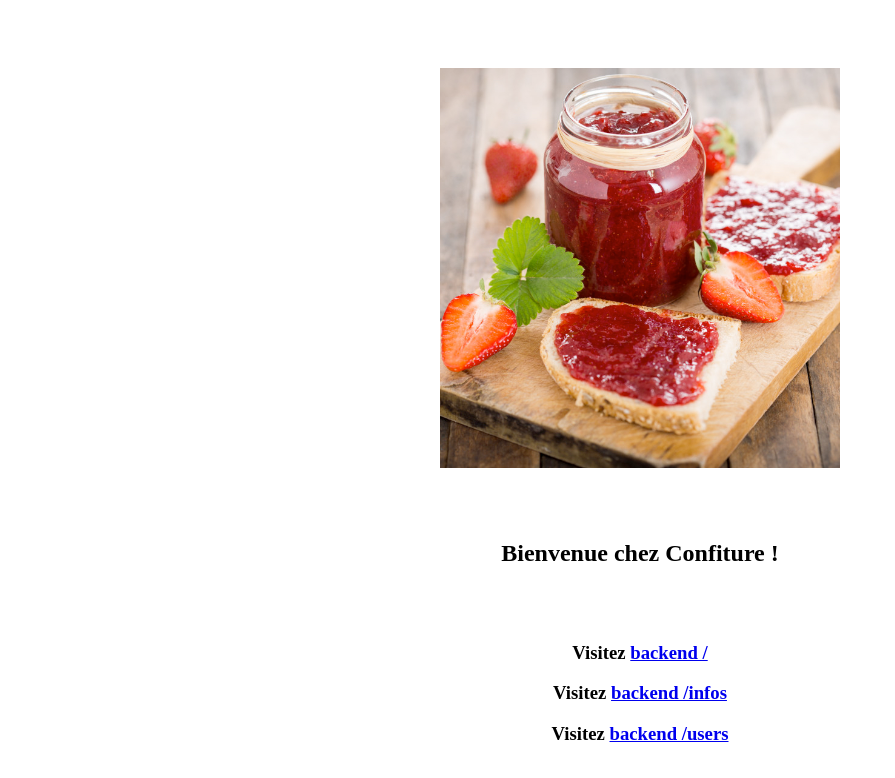
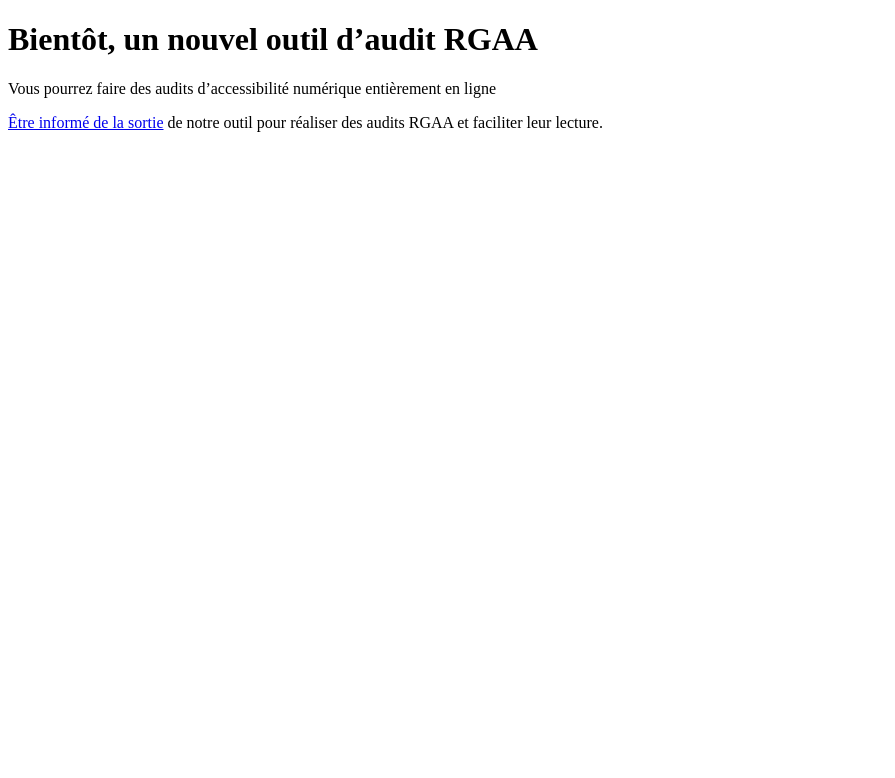
Before and after one commit to DISIC/DesignGouv-Confiture, a plain HTML site: page frontend/webapp/index.html in a window 1280 px wide. Shown: the whole page, without its empty margins (0-895 px from the left). Drawn offline with Linux system fonts and the light colour scheme.

Commit message:
Update index.html
page d’attente

```diff
--- a/frontend/webapp/index.html
+++ b/frontend/webapp/index.html
@@ -1,16 +1,18 @@
 <!DOCTYPE html>
 <html>
     <head>
-        <title>Confiture</title>
+        <meta name="robots" content="noindex, nofollow">
+        <title>Bientôt, un nouvel outil d’audit RGAA</title>
     </head>
     <body>
-        <p><br /><br /></p>
-        <img src="/images/confiture.jpg" alt="Confiture" style="display: block; margin-right: auto; margin-left: auto;" width="400">
-        <p><br /><br /></p>
-        <h2 style="text-align:center">Bienvenue chez Confiture !</h2>
-        <p><br /><br /></p>
+        <h1>Bientôt, un nouvel outil d’audit RGAA</h1>
+        <p>Vous pourrez faire des audits d’accessibilité numérique entièrement en ligne</p>
+        <p><a href="https://design.numerique.gouv.fr/bientot/">Être informé de la sortie</a> de notre outil pour réaliser des audits RGAA et faciliter leur lecture.</p>
+
+<!--
         <h3 style="text-align:center">Visitez <a href="/api/v1/" target="_blank">backend /</a></h3>
         <h3 style="text-align:center">Visitez <a href="/api/v1/infos" target="_blank">backend /infos</a></h3>
         <h3 style="text-align:center">Visitez <a href="/api/v1/users" target="_blank">backend /users</a></h3>
+-->
     </body>
 </html>
```
